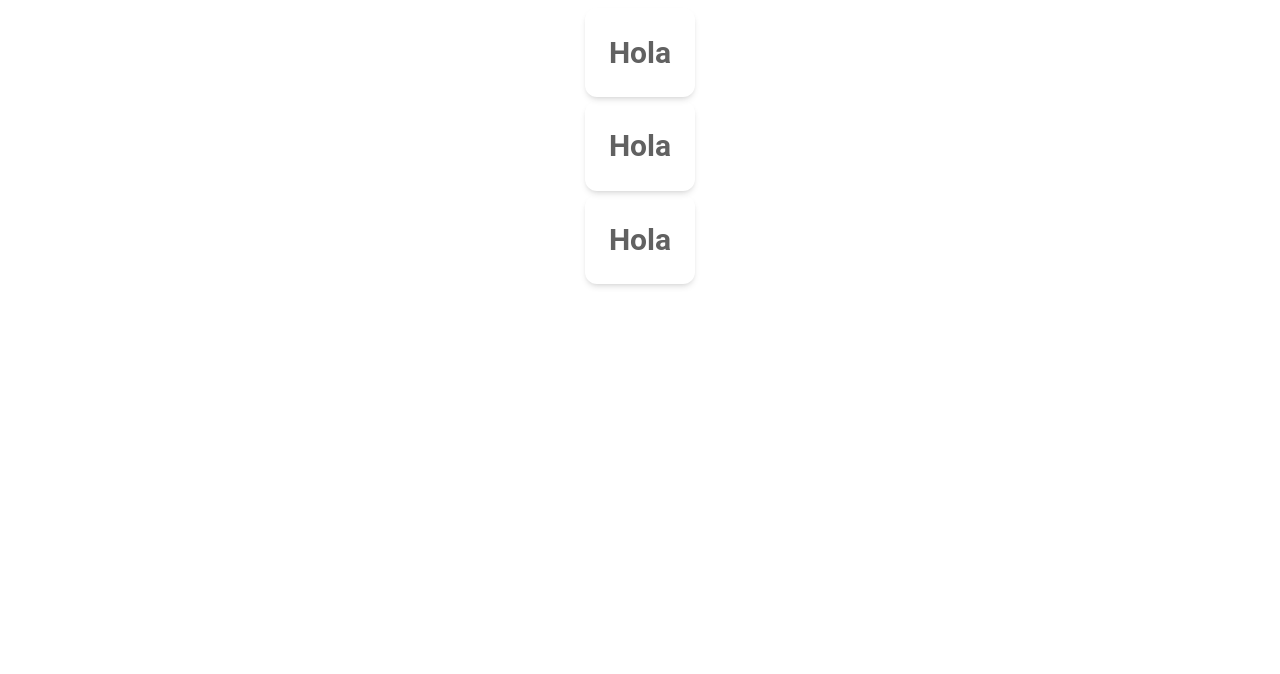
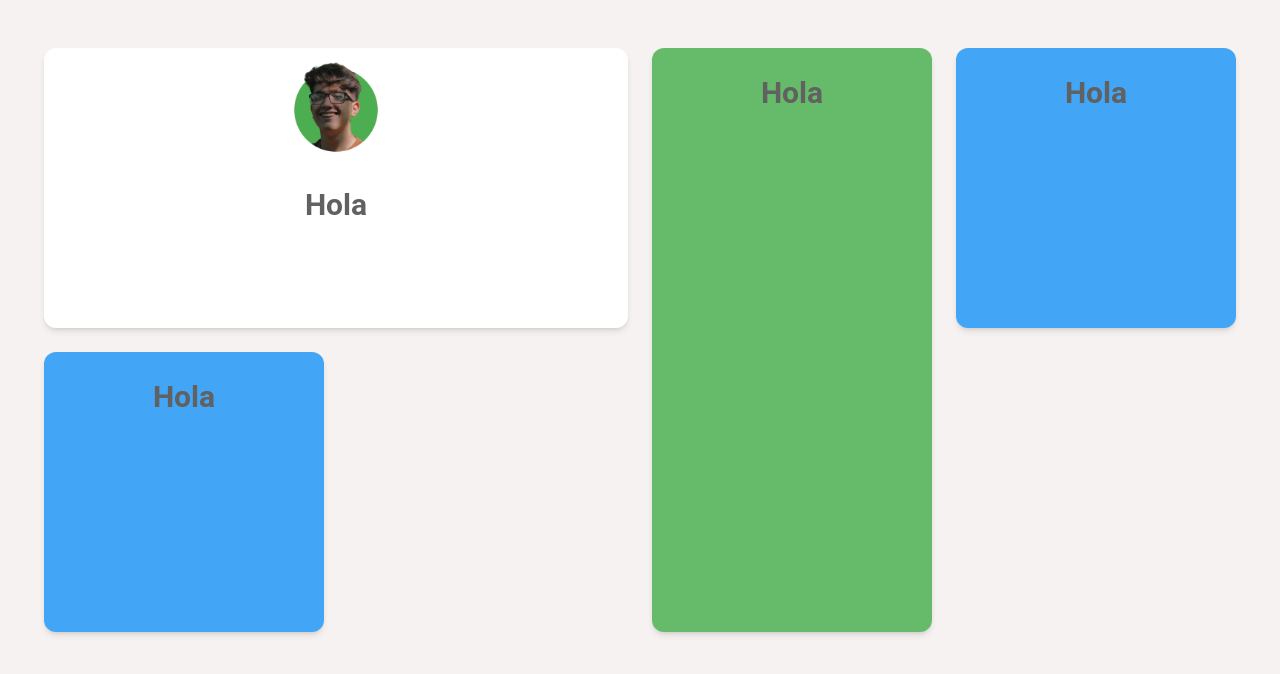
Before and after one commit to benlopez00/My-Portfolio, a Next.js app: page / in a window 1280 px wide. Shown: the top 674 px of the page. Built offline with nearby package versions, Linux system fonts and the light colour scheme.

Commit message:
mejorando estilos

```diff
--- a/src/app/page.js
+++ b/src/app/page.js
@@ -5,23 +5,42 @@ import Image from "next/image"
 
 export default function Component() {
 	return (
-		<div className="min-h-screen bg-white p-2 w-screen flex flex-col items-center">
-			<div className="grid w-10/12 grid-cols-8 gap-1">
-					<Card className="col-span-1 aspect-[1/1] bg-red-400">
+		<div className="min-h-screen p-2 w-screen flex flex-col items-center" style={{backgroundColor: 'rgb(247, 242, 242)'}}>
+			<div className="w-full h-10">
+
+			</div>
+			<div className="grid gap-6" style={{ gridTemplateColumns: 'repeat(4, 280px)', gridAutoRows: '280px' }}>
+				<Card className="col-span-2 w-full h-full bg-white flex items-center p-3">
+					<div className="">
+						<Image
+							src="/perfil_Blanco.png"
+							alt="Profile illustration"
+							width={100}
+							height={100}
+							className="bg-orange-500 object-cover"
+						/>
+					</div>
 					<CardBody className="text-center">
 						<Typography variant="h3">
 							Hola
 						</Typography>
 					</CardBody>
 				</Card>
-					<Card className="col-span-3 aspect-[3/1] bg-green-400">
+				<Card className="w-full h-full row-span-2 bg-green-400">
 					<CardBody className="text-center">
 						<Typography variant="h3">
 							Hola
 						</Typography>
 					</CardBody>
 				</Card>
-					<Card className="col-span-4 aspect-[1/1] bg-blue-400">
+				<Card className="col-span-1 aspect-[1/1] bg-blue-400">
+					<CardBody className="text-center">
+						<Typography variant="h3">
+							Hola
+						</Typography>
+					</CardBody>
+				</Card>
+				<Card className="col-span-1 aspect-[1/1] bg-blue-400">
 					<CardBody className="text-center">
 						<Typography variant="h3">
 							Hola
--- a/tailwind.config.js
+++ b/tailwind.config.js
@@ -4,6 +4,7 @@ module.exports = withMT({
   content: [
     "./pages/**/*.{js,ts,jsx,tsx}",
     "./components/**/*.{js,ts,jsx,tsx}",
+    "./src/app/**/*.{js,ts,jsx,tsx}"
   ],
   theme: {
     extend: {},
```
Lines whose indentation alone changed are shown as unchanged.
